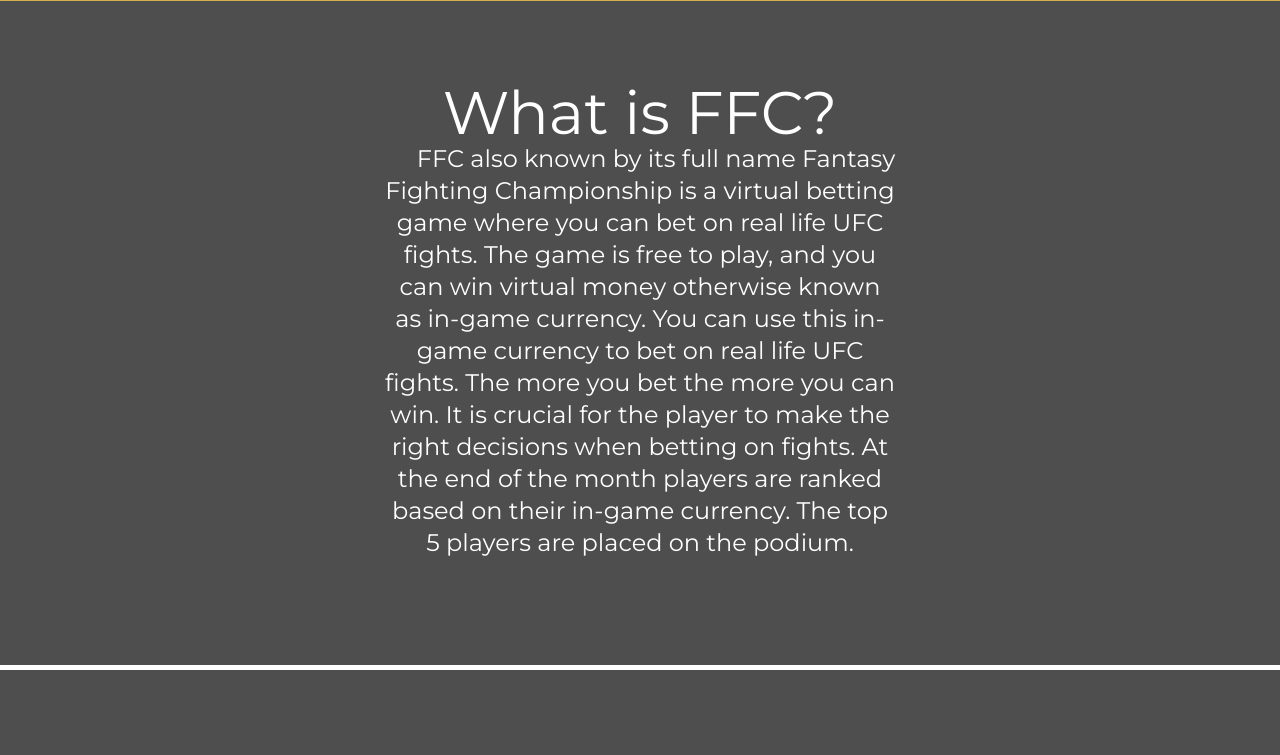
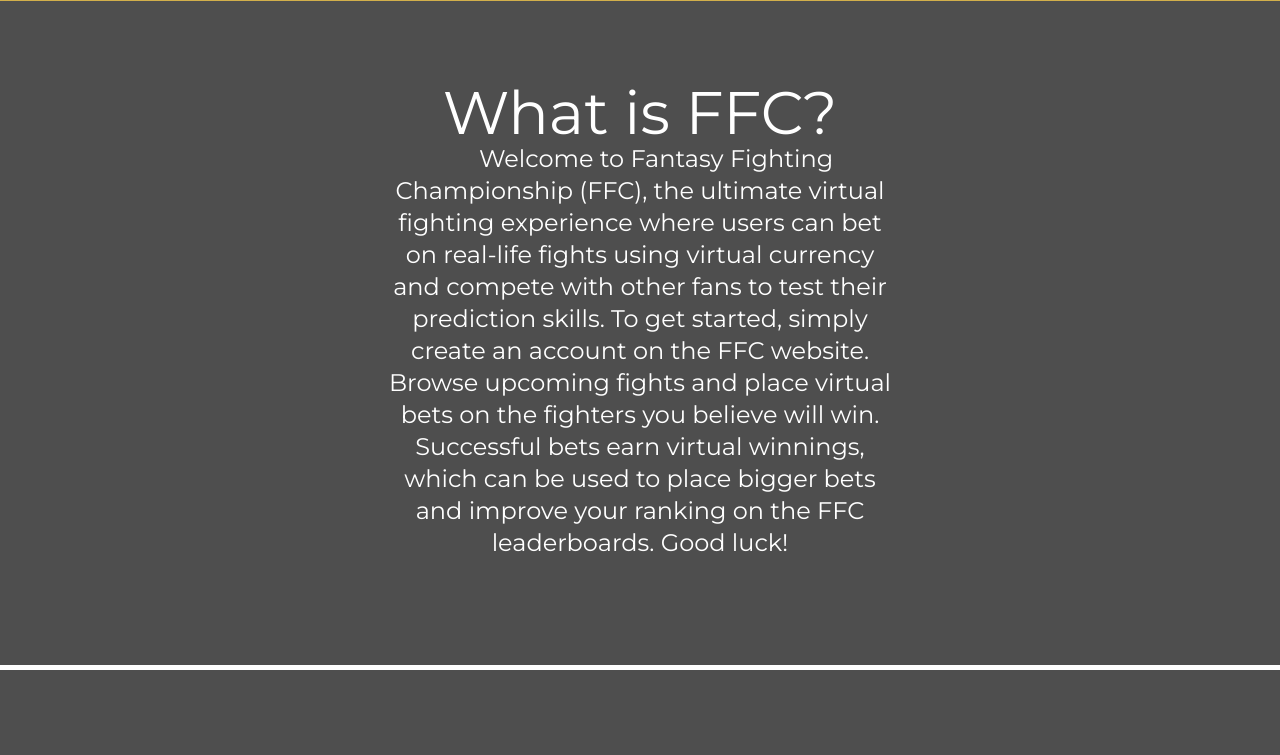
Before and after one commit to HighRollerLV/FFC, a PHP site: page / in a window 1280 px wide. Shown: the part 879-1634 px from the top of the page. Run offline with PHP 8.4, Linux system fonts and the light colour scheme; the visitor is signed in with stand-in values (Sample User, id 1); data that the repository does not hold is empty; some libraries are stand-ins or nearby versions.

Commit message:
Code Clean Up

```diff
--- a/galadarbshelp/index.php
+++ b/galadarbshelp/index.php
@@ -19,11 +19,11 @@ include "includes/views/components/header.php"; ?>
                     class="text-white text-4xl lg:text-6xl text-center hover:text-[#e4c065] hover:transition duration-300 ease-out hover:scale-110">
                 What is FFC?</h1></a>
         <p class="indent-8 text-sm sm:text-base md:text-base lg:text-lg xl:text-2xl text-white text-center w-[95%] lg:w-[60%] xl:w-[40%]">
-            FFC also known by its full name Fantasy Fighting Championship is a virtual betting game where you can bet on
-            real life UFC fights. The game is free to play, and you can win virtual money otherwise known as in-game
-            currency. You can use this in-game currency to bet on real life UFC fights. The more you bet the more you
-            can win. It is crucial for the player to make the right decisions when betting on fights. At the end of the
-            month players are ranked based on their in-game currency. The top 5 players are placed on the podium.
+            Welcome to Fantasy Fighting Championship (FFC), the ultimate virtual fighting experience where users can bet
+            on real-life fights using virtual currency and compete with other fans to test their prediction skills.
+            To get started, simply create an account on the FFC website. Browse upcoming fights and place virtual bets
+            on the fighters you believe will win. Successful bets earn virtual winnings, which can be used to place
+            bigger bets and improve your ranking on the FFC leaderboards. Good luck!
         </p>
     </div>
 </main>
```
